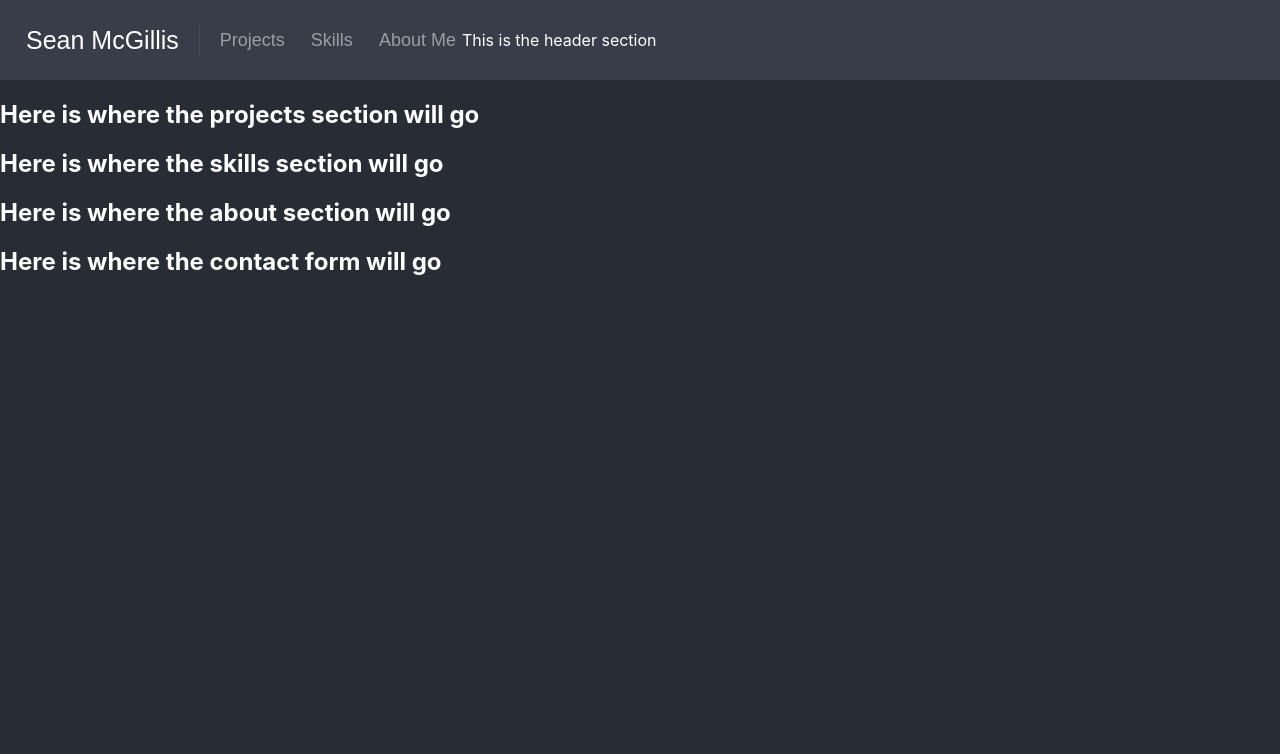
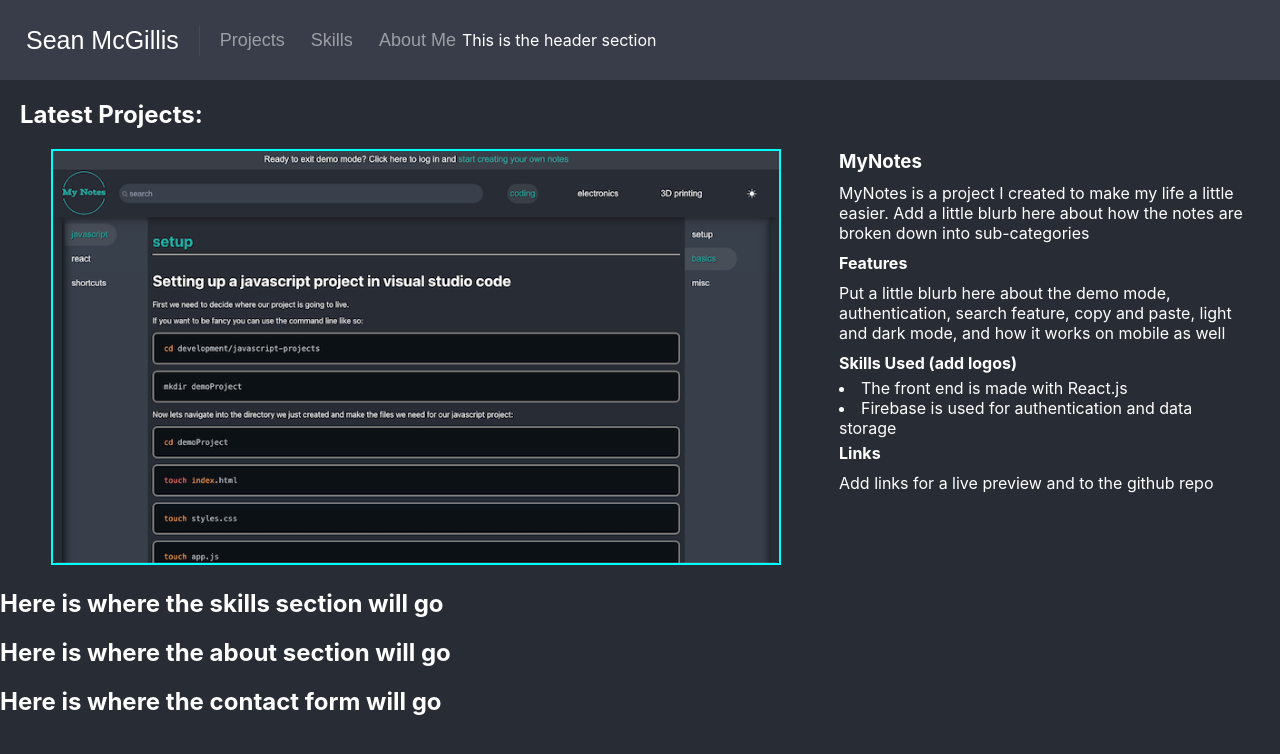
Before and after one commit to ko9x/portfolio, a plain HTML site: page index.html in a window 1280 px wide. Shown: the top 754 px of the page. Drawn offline with nearby package versions, Linux system fonts and the light colour scheme.

Commit message:
Added an image and basic layout to the Projects section

```diff
--- a/app.js
+++ b/app.js
@@ -5,7 +5,7 @@ const app1 = Vue.createApp({
     };
   },
   methods: {
-    clickedSean() {
+    clickedLogo() {
         alert('You clicked the Sean McGillis button!');
     }
   },
@@ -14,7 +14,7 @@ app1.mount("header");
 const app2 = Vue.createApp({
   data() {
     return {
-      projectText: "Here is where the projects section will go",
+      projectText: "Latest Projects:",
     };
   },
   methods: {},
--- a/index.html
+++ b/index.html
@@ -11,7 +11,7 @@
   <body>
     <header>
       <div class="headerContainer">
-        <button @click="clickedSean" class="logoButton">Sean McGillis</button>
+        <button @click="clickedLogo" class="logoButton">Sean McGillis</button>
         <button class="headerButton">Projects</button>
         <button class="headerButton">Skills</button>
         <button class="headerButton">About Me</button>
@@ -19,7 +19,47 @@
       </div>
     </header>
     <section id="projects">
-      <h2>{{projectText}}</h2>
+      <div style="margin: 20px">
+        <h2>{{projectText}}</h2>
+        <div style="display: flex">
+          <div
+            style="width: 58.536585%; /*960/1640 = .58536585*/ margin: 0 auto"
+          >
+            <img
+              contain
+              style="width: 100%; height: auto; background-color: aqua; padding: 2px;"
+              src="./assets/MyNotes800Cropped copy.png"
+            />
+          </div>
+          <div style="max-width: 450px; padding: 1px">
+            <div style=" padding: 0 10px 10px 30px">
+              <h3  class="descriptionHeader">MyNotes</h1>
+              <p class="descriptionText">
+                MyNotes is a project I created to make my life a little easier.
+                Add a little blurb here about how the notes are broken down into
+                sub-categories
+              </p>
+              <h4 class="descriptionTitle">Features</h3>
+              <p class="descriptionText">
+                Put a little blurb here about the demo mode, authentication,
+                search feature, copy and paste, light and dark mode, and how it
+                works on mobile as well
+              </p>
+              <h4 class="descriptionTitle">Skills Used (add logos)</h3>
+              <div>
+                <li>The front end is made with React.js</li>
+              </div>
+              <div>
+                <li>Firebase is used for authentication and data storage</li>
+              </div>
+              <h4 class="descriptionTitle">Links</h3>
+                <p class="descriptionText">
+                  Add links for a live preview and to the github repo
+                </p>
+            </div>
+          <!-- </div> -->
+        </div>
+      </div>
     </section>
     <section id="skills">
       <h2>{{skillsText}}</h2>
--- a/styles.css
+++ b/styles.css
@@ -42,3 +42,15 @@ body {
   cursor: pointer;
   color: rgba(255, 255, 255, 0.5);
 }
+.descriptionHeader {
+  margin-top: 0;
+  margin-bottom: 5px;
+}
+.descriptionTitle {
+  margin-top: 5px;
+  margin-bottom: 5px;
+}
+.descriptionText {
+  margin-top: 10px;
+  margin-bottom: 10px;
+}
```
Also changed, not shown: assets/MyNotes600Cropped.png (added), assets/MyNotes800Cropped copy.png (added), assets/MyNotesFull.png (added).
